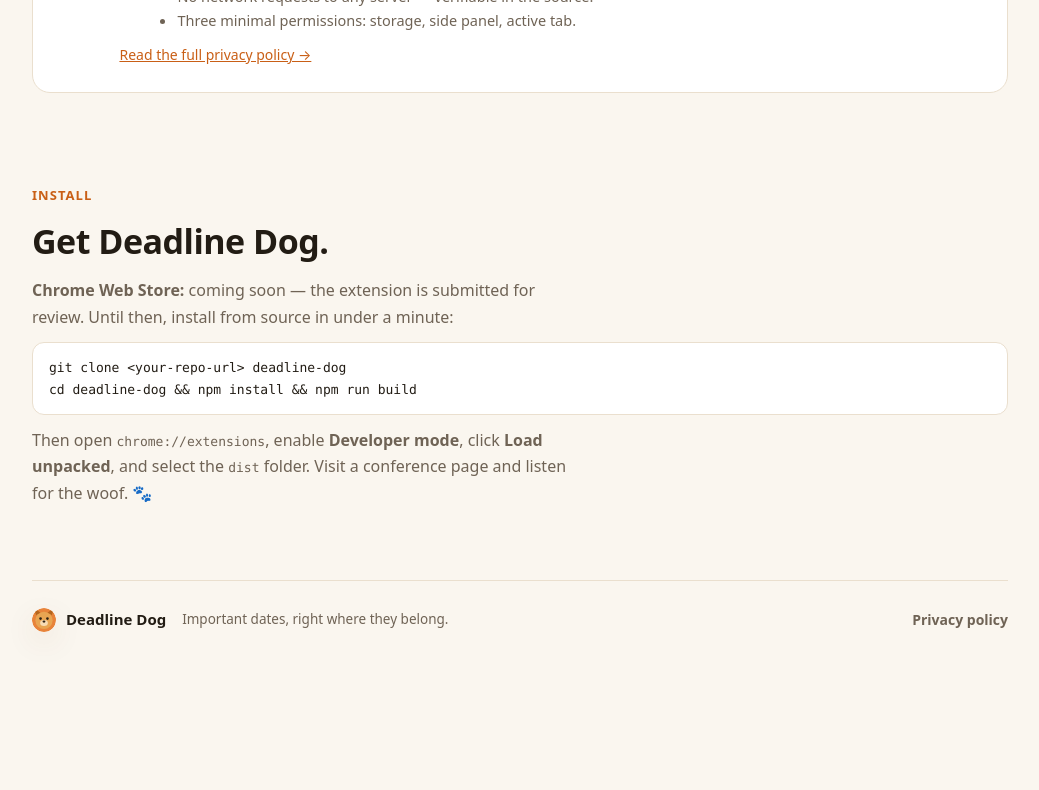
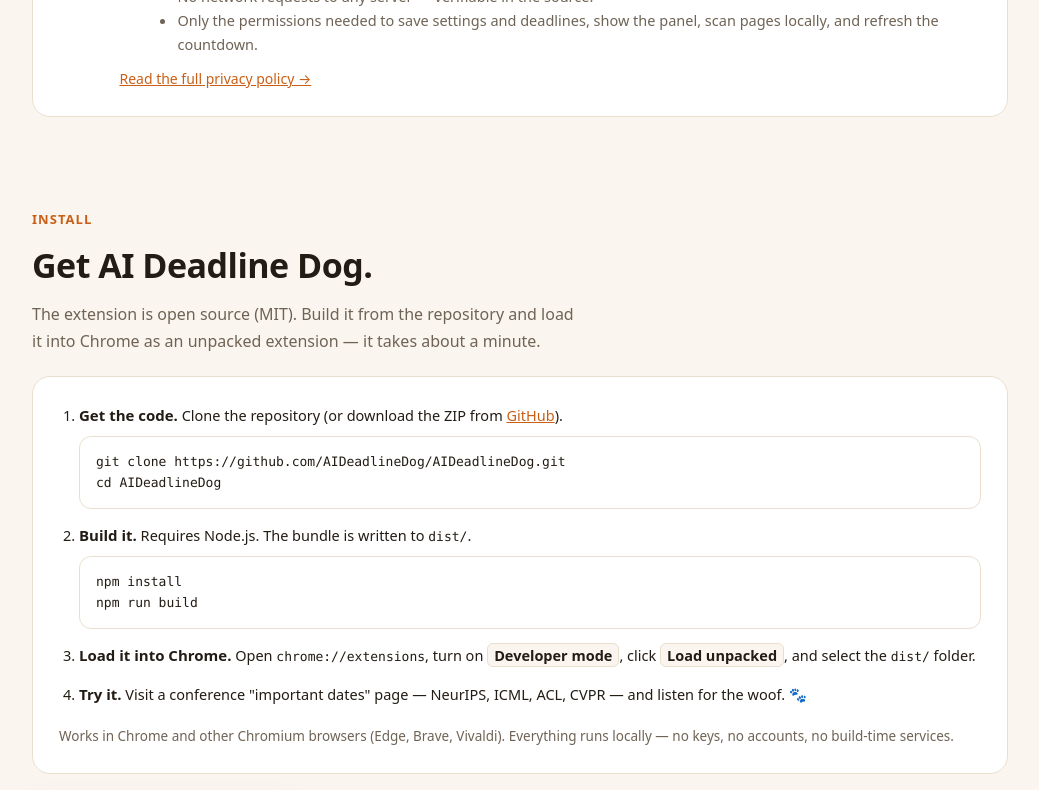
Before and after one commit to AIDeadlineDog/AIDeadlineDog, a browser extension: page index.html in a window 1280 px wide. Shown: the part 1947-2737 px from the top of the page, without its empty margins (120-1159 px from the left). Before the commit the page ends 2619 px from the top, so only its background shows below. Drawn offline with Linux system fonts and the light colour scheme.

Commit message:
Update index.html

```diff
--- a/index.html
+++ b/index.html
@@ -34,6 +34,8 @@
     nav { margin-left: auto; display: flex; gap: 20px; font-size: 14px; }
     nav a { color: var(--muted); text-decoration: none; font-weight: 600; }
     nav a:hover { color: var(--accent-deep); }
+    nav a.gh { display: inline-flex; align-items: center; gap: 6px; }
+    nav a.gh svg { fill: currentColor; }
     @media (max-width: 620px) { nav { display: none; } }
 
     /* hero */
@@ -53,6 +55,7 @@
     .btn:hover { transform: translateY(-1px); }
     .btn.primary { background: var(--accent); color: #fff; box-shadow: var(--shadow); }
     .btn.ghost { border-color: var(--border); color: var(--fg); background: var(--card); }
+    .btn svg { fill: currentColor; }
     .trust { display: flex; gap: 18px; flex-wrap: wrap; margin-top: 22px; font-size: 13.5px; color: var(--muted); font-weight: 600; }
     @media (max-width: 780px) { .trust { justify-content: center; } }
     .trust span::before { content: "✓ "; color: var(--green); }
@@ -127,6 +130,22 @@
       padding: 14px 16px; overflow-x: auto; margin-top: 12px;
     }
 
+    /* install */
+    .install-box {
+      background: var(--card); border: 1px solid var(--border); border-radius: 18px;
+      padding: 26px; margin-top: 22px;
+    }
+    .install-box ol { margin: 0; padding-left: 20px; }
+    .install-box li { margin-bottom: 14px; font-size: 14.5px; }
+    .install-box li:last-child { margin-bottom: 0; }
+    .install-box li strong { font-size: 15px; }
+    .install-box pre { margin-top: 8px; }
+    .install-note { color: var(--muted); font-size: 13.5px; margin-top: 18px; }
+    kbd {
+      font: inherit; font-weight: 700; background: var(--bg); border: 1px solid var(--border);
+      border-radius: 6px; padding: 1px 6px;
+    }
+
     footer { border-top: 1px solid var(--border); margin-top: 30px; padding: 26px 0 40px; color: var(--muted); font-size: 13.5px; display: flex; gap: 16px; flex-wrap: wrap; align-items: center; }
     footer .brand { font-size: 15px; }
     footer nav { margin-left: auto; display: flex; }
@@ -153,13 +172,17 @@
             <path d="M26 15 Q32 11 38 15" stroke="#c98a3b" stroke-width="2" fill="none" stroke-linecap="round"/>
           </g>
         </svg>
-        Deadline Dog
+        AI Deadline Dog
       </a>
       <nav aria-label="Main">
         <a href="#features">Features</a>
         <a href="#how">How it works</a>
         <a href="#privacy">Privacy</a>
         <a href="#install">Install</a>
+        <a class="gh" href="https://github.com/AIDeadlineDog/AIDeadlineDog/tree/main" target="_blank" rel="noopener">
+          <svg viewBox="0 0 16 16" width="16" height="16" aria-hidden="true"><path d="M8 0C3.58 0 0 3.58 0 8c0 3.54 2.29 6.53 5.47 7.59.4.07.55-.17.55-.38 0-.19-.01-.82-.01-1.49-2.01.37-2.53-.49-2.69-.94-.09-.23-.48-.94-.82-1.13-.28-.15-.68-.52-.01-.53.63-.01 1.08.58 1.23.82.72 1.21 1.87.87 2.33.66.07-.52.28-.87.51-1.07-1.78-.2-3.64-.89-3.64-3.95 0-.87.31-1.59.82-2.15-.08-.2-.36-1.02.08-2.12 0 0 .67-.21 2.2.82.64-.18 1.32-.27 2-.27.68 0 1.36.09 2 .27 1.53-1.04 2.2-.82 2.2-.82.44 1.1.16 1.92.08 2.12.51.56.82 1.27.82 2.15 0 3.07-1.87 3.75-3.65 3.95.29.25.54.73.54 1.48 0 1.07-.01 1.93-.01 2.2 0 .21.15.46.55.38A8.01 8.01 0 0 0 16 8c0-4.42-3.58-8-8-8Z"/></svg>
+          GitHub
+        </a>
       </nav>
     </header>
 
@@ -167,12 +190,15 @@
       <div>
         <h1>Never miss a<br /><em>conference deadline</em> again.</h1>
         <p class="lede">
-          Deadline Dog finds dates and deadlines on any webpage — great for AI
+          AI Deadline Dog finds dates and deadlines on any webpage — great for AI
           conference pages — and adds them to your calendar in two clicks.
         </p>
         <div class="cta-row">
-          <a class="btn primary" href="https://chromewebstore.google.com/detail/deadline-dog-%E2%80%94-fechas-al/ipllicdjdefjbiejcoaejcjimaknlael">Add to Chrome <span aria-hidden="true">→</span></a>
-          <a class="btn ghost" href="#how">See how it works</a>
+          <a class="btn primary" href="#install">Install from source <span aria-hidden="true">→</span></a>
+          <a class="btn ghost" href="https://github.com/AIDeadlineDog/AIDeadlineDog/tree/main" target="_blank" rel="noopener">
+            <svg viewBox="0 0 16 16" width="16" height="16" aria-hidden="true"><path d="M8 0C3.58 0 0 3.58 0 8c0 3.54 2.29 6.53 5.47 7.59.4.07.55-.17.55-.38 0-.19-.01-.82-.01-1.49-2.01.37-2.53-.49-2.69-.94-.09-.23-.48-.94-.82-1.13-.28-.15-.68-.52-.01-.53.63-.01 1.08.58 1.23.82.72 1.21 1.87.87 2.33.66.07-.52.28-.87.51-1.07-1.78-.2-3.64-.89-3.64-3.95 0-.87.31-1.59.82-2.15-.08-.2-.36-1.02.08-2.12 0 0 .67-.21 2.2.82.64-.18 1.32-.27 2-.27.68 0 1.36.09 2 .27 1.53-1.04 2.2-.82 2.2-.82.44 1.1.16 1.92.08 2.12.51.56.82 1.27.82 2.15 0 3.07-1.87 3.75-3.65 3.95.29.25.54.73.54 1.48 0 1.07-.01 1.93-.01 2.2 0 .21.15.46.55.38A8.01 8.01 0 0 0 16 8c0-4.42-3.58-8-8-8Z"/></svg>
+            View on GitHub
+          </a>
         </div>
         <div class="trust">
           <span>No sign-up</span>
@@ -287,7 +313,7 @@
             <li>No account, no sign-up, no tracking, no analytics.</li>
             <li>Page content is analyzed on your device and never transmitted anywhere.</li>
             <li>No network requests to any server — verifiable in the source.</li>
-            <li>Three minimal permissions: storage, side panel, active tab.</li>
+            <li>Only the permissions needed to save settings and deadlines, show the panel, scan pages locally, and refresh the countdown.</li>
           </ul>
           <p style="margin-top:10px; font-size:14px;"><a href="privacy.html">Read the full privacy policy →</a></p>
         </div>
@@ -296,15 +322,43 @@
 
     <section id="install">
       <span class="kicker">Install</span>
-      <h2>Get Deadline Dog.</h2>
-      <p class="sub"><strong>Chrome Web Store:</strong> coming soon — the extension is submitted for review. Until then, install from source in under a minute:</p>
-      <pre>git clone &lt;your-repo-url&gt; deadline-dog
-cd deadline-dog &amp;&amp; npm install &amp;&amp; npm run build</pre>
-      <p class="sub" style="margin-top:12px">
-        Then open <code>chrome://extensions</code>, enable <strong>Developer mode</strong>,
-        click <strong>Load unpacked</strong>, and select the <code>dist</code> folder.
-        Visit a conference page and listen for the woof. 🐾
-      </p>
+      <h2>Get AI Deadline Dog.</h2>
+      <p class="sub">The extension is open source (MIT). Build it from the repository and load it
+        into Chrome as an unpacked extension — it takes about a minute.</p>
+
+      <div class="install-box">
+        <ol>
+          <li>
+            <strong>Get the code.</strong> Clone the repository (or download the ZIP from
+            <a href="https://github.com/AIDeadlineDog/AIDeadlineDog/tree/main" target="_blank" rel="noopener">GitHub</a>).
+<pre>git clone https://github.com/AIDeadlineDog/AIDeadlineDog.git
+cd AIDeadlineDog</pre>
+          </li>
+          <li>
+            <strong>Build it.</strong> Requires Node.js. The bundle is written to <code>dist/</code>.
+<pre>npm install
+npm run build</pre>
+          </li>
+          <li>
+            <strong>Load it into Chrome.</strong> Open <code>chrome://extensions</code>, turn on
+            <kbd>Developer mode</kbd>, click <kbd>Load unpacked</kbd>, and select the
+            <code>dist/</code> folder.
+          </li>
+          <li>
+            <strong>Try it.</strong> Visit a conference "important dates" page — NeurIPS, ICML,
+            ACL, CVPR — and listen for the woof. 🐾
+          </li>
+        </ol>
+        <p class="install-note">Works in Chrome and other Chromium browsers (Edge, Brave, Vivaldi).
+          Everything runs locally — no keys, no accounts, no build-time services.</p>
+      </div>
+
+      <div class="cta-row" style="margin-top:22px">
+        <a class="btn primary" href="https://github.com/AIDeadlineDog/AIDeadlineDog/tree/main" target="_blank" rel="noopener">
+          <svg viewBox="0 0 16 16" width="16" height="16" aria-hidden="true"><path d="M8 0C3.58 0 0 3.58 0 8c0 3.54 2.29 6.53 5.47 7.59.4.07.55-.17.55-.38 0-.19-.01-.82-.01-1.49-2.01.37-2.53-.49-2.69-.94-.09-.23-.48-.94-.82-1.13-.28-.15-.68-.52-.01-.53.63-.01 1.08.58 1.23.82.72 1.21 1.87.87 2.33.66.07-.52.28-.87.51-1.07-1.78-.2-3.64-.89-3.64-3.95 0-.87.31-1.59.82-2.15-.08-.2-.36-1.02.08-2.12 0 0 .67-.21 2.2.82.64-.18 1.32-.27 2-.27.68 0 1.36.09 2 .27 1.53-1.04 2.2-.82 2.2-.82.44 1.1.16 1.92.08 2.12.51.56.82 1.27.82 2.15 0 3.07-1.87 3.75-3.65 3.95.29.25.54.73.54 1.48 0 1.07-.01 1.93-.01 2.2 0 .21.15.46.55.38A8.01 8.01 0 0 0 16 8c0-4.42-3.58-8-8-8Z"/></svg>
+          View the source on GitHub
+        </a>
+      </div>
     </section>
 
     <footer>
@@ -325,6 +379,11 @@
       </a>
       <span>Important dates, right where they belong.</span>
       <nav>
+        <a class="gh" href="https://github.com/AIDeadlineDog/AIDeadlineDog/tree/main" target="_blank" rel="noopener">
+          <svg viewBox="0 0 16 16" width="15" height="15" aria-hidden="true"><path d="M8 0C3.58 0 0 3.58 0 8c0 3.54 2.29 6.53 5.47 7.59.4.07.55-.17.55-.38 0-.19-.01-.82-.01-1.49-2.01.37-2.53-.49-2.69-.94-.09-.23-.48-.94-.82-1.13-.28-.15-.68-.52-.01-.53.63-.01 1.08.58 1.23.82.72 1.21 1.87.87 2.33.66.07-.52.28-.87.51-1.07-1.78-.2-3.64-.89-3.64-3.95 0-.87.31-1.59.82-2.15-.08-.2-.36-1.02.08-2.12 0 0 .67-.21 2.2.82.64-.18 1.32-.27 2-.27.68 0 1.36.09 2 .27 1.53-1.04 2.2-.82 2.2-.82.44 1.1.16 1.92.08 2.12.51.56.82 1.27.82 2.15 0 3.07-1.87 3.75-3.65 3.95.29.25.54.73.54 1.48 0 1.07-.01 1.93-.01 2.2 0 .21.15.46.55.38A8.01 8.01 0 0 0 16 8c0-4.42-3.58-8-8-8Z"/></svg>
+          GitHub
+        </a>
+        <a href="LICENSE">MIT License</a>
         <a href="privacy.html">Privacy policy</a>
       </nav>
     </footer>
```
